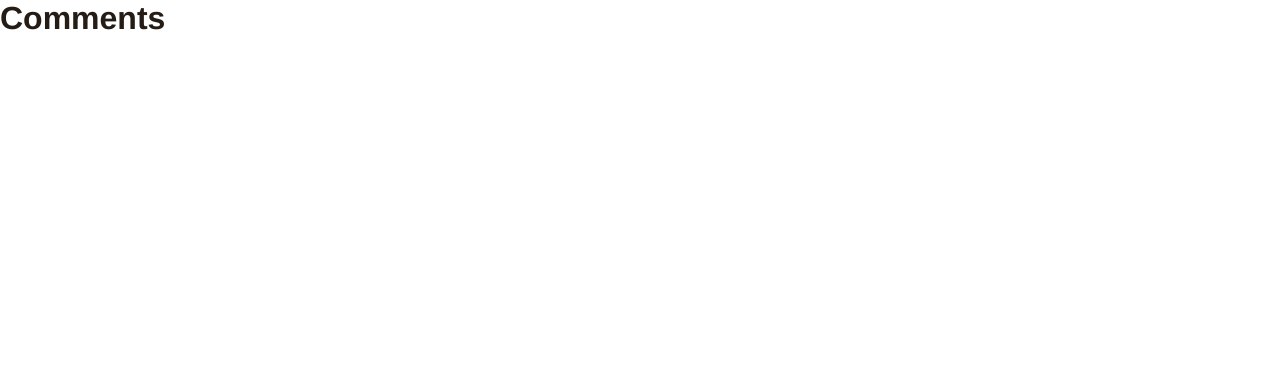
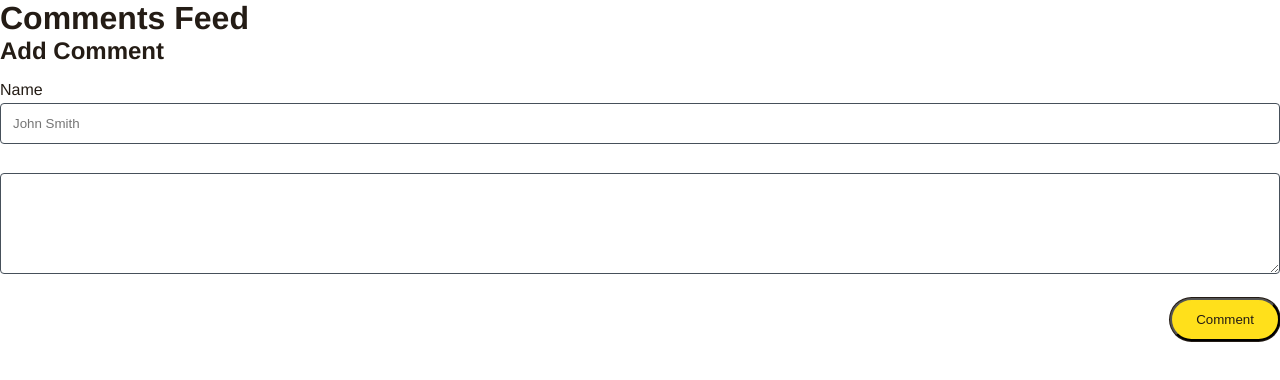
Before and after one commit to SpiritBreaker226/mailchimp, a React (Create React App) app in the folder frontend/: page / in a window 1280 px wide. Shown: the top 380 px of the page. Built offline with nearby package versions, Linux system fonts and the light colour scheme.

Commit message:
Create Add Comment Form
Add the Add Comment form so that the user can make comments and display
them at the bottom of the form.

```diff
--- /dev/null
+++ b/frontend/src/AddComment/AddComment.tsx
@@ -0,0 +1,92 @@
+import axios, { AxiosError } from 'axios'
+import { Form, Formik } from 'formik'
+import { FC, useState } from 'react'
+import styled from 'styled-components'
+
+import { Button, ErrorMessage, Textbox } from '../Components'
+import { Comment } from '../types'
+import { AddCommentSchema } from './AddCommentSchema'
+
+const AddCommentContainer = styled.section`
+  min-width: 40vh;
+`
+
+const AddCommentHeaderContainer = styled.header`
+  margin: 0 0 1rem;
+  text-align: center;
+`
+
+const AddCommentHeader = styled.h2`
+  margin: 0;
+  text-align: left;
+`
+
+const SubmitCommentContainer = styled.div`
+  display: flex;
+  justify-content: flex-end;
+  margin-top: 1.5rem;
+`
+
+export type FormikValueType = Pick<Comment, 'name' | 'message'>
+
+export const AddComment: FC = () => {
+  const [serverError, setServerError] = useState<string>()
+
+  return (
+    <AddCommentContainer>
+      <AddCommentHeaderContainer>
+        <AddCommentHeader>Add Comment</AddCommentHeader>
+      </AddCommentHeaderContainer>
+
+      <ErrorMessage>{serverError}</ErrorMessage>
+
+      <Formik<FormikValueType>
+        initialValues={{
+          name: '',
+          message: '',
+        }}
+        validationSchema={AddCommentSchema}
+        onSubmit={async (values) => {
+          try {
+            await axios.post(
+              `${process.env.REACT_APP_SERVER_URL}/createComment`,
+              values
+            )
+          } catch (error) {
+            const currentError = error as AxiosError | Error
+            const errorMessage = axios.isAxiosError(currentError)
+              ? (currentError.response?.data as string)
+              : currentError.message
+
+            setServerError(errorMessage)
+          }
+        }}
+      >
+        {({ isSubmitting }) => (
+          <Form>
+            <Textbox
+              name="name"
+              label="Name"
+              placeholder="John Smith"
+              disabled={isSubmitting}
+            />
+
+            <Textbox
+              name="message"
+              aria-label="Message"
+              disabled={isSubmitting}
+              as="textarea"
+              rows="5"
+            />
+
+            <SubmitCommentContainer>
+              <Button disabled={isSubmitting} type="submit">
+                Comment
+              </Button>
+            </SubmitCommentContainer>
+          </Form>
+        )}
+      </Formik>
+    </AddCommentContainer>
+  )
+}
--- /dev/null
+++ b/frontend/src/AddComment/AddCommentSchema.ts
@@ -0,0 +1,12 @@
+import * as Yup from 'yup'
+
+export const AddCommentSchema = Yup.object().shape({
+  name: Yup.string()
+    .min(2, 'Name is too short')
+    .max(50, 'Name is too long')
+    .required('Name is required'),
+  message: Yup.string()
+    .min(2, 'Message is too short')
+    .max(2000, 'Message is too long')
+    .required('Message is required'),
+})
--- /dev/null
+++ b/frontend/src/AddComment/index.ts
@@ -0,0 +1 @@
+export * from './AddComment'
--- a/frontend/src/App.tsx
+++ b/frontend/src/App.tsx
@@ -1,10 +1,13 @@
 import ErrorBoundary from './Components/ErrorBoundary'
+import { AddComment } from './AddComment'
 import { ThemeProvider } from './theme'
 
 const App = () => (
   <ErrorBoundary>
     <ThemeProvider>
-      <h1>Comments</h1>
+      <h1>Comments Feed</h1>
+
+      <AddComment />
     </ThemeProvider>
   </ErrorBoundary>
 )
```
Also changed, not shown: 1 other file (tests, documents, lock files or other folders).
